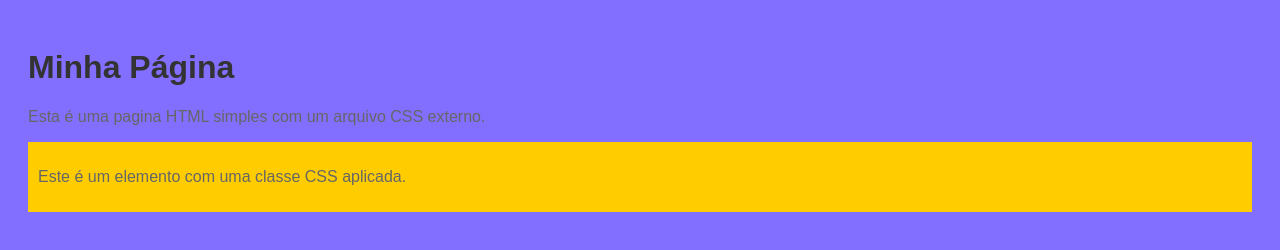
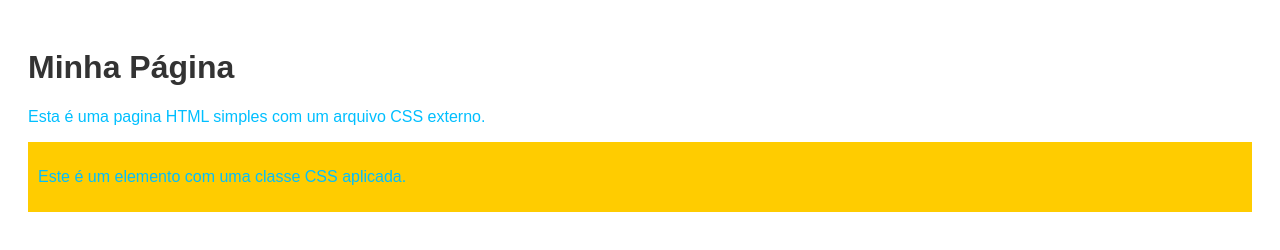
Before and after one commit to danerezende/Introducao-HTML-Aula, a plain HTML site: page index.html in a window 1280 px wide. Drawn offline with Linux system fonts and the light colour scheme.

Commit message:
Update style.css

```diff
--- a/style.css
+++ b/style.css
@@ -1,7 +1,7 @@
 /* Estilos para a página HTML */
 body {
   font-family: Arial, sans-serif;
-  background-color:	#836FFF;
+  background-color:	f0f0f0;
   magin: 100;
   padding: 20px;
 }
@@ -9,7 +9,7 @@ h1 {
 color: #333;
 }
 p {
-color: #666;
+color: #00BFFF;
 }
 /* Estilos para a classe .destaque */
 .destaque {
```
